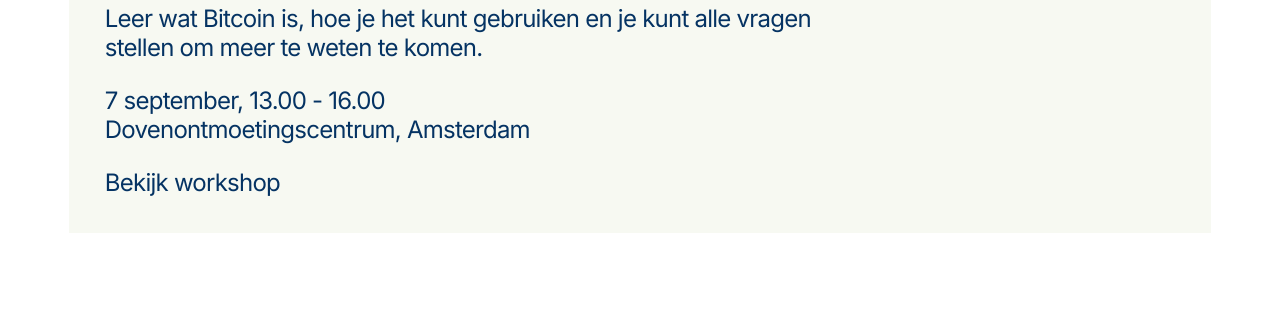
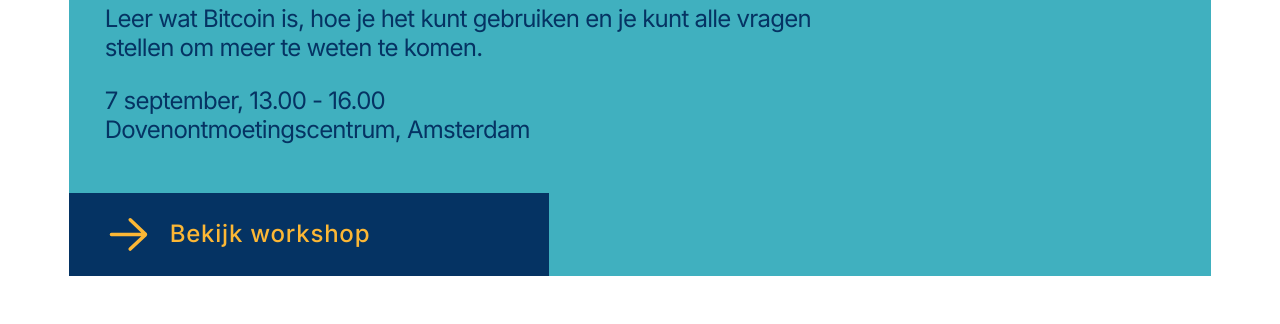
Before and after one commit to 21mln/bitcoinworkshops.nl, a plain HTML site: page workshops/index.html in a window 1280 px wide. Shown: the part 716-1040 px from the top of the page. Before the commit the page ends 997 px from the top, so only its background shows below. Drawn offline with Linux system fonts and the light colour scheme.

Commit message:
refactor: card styling

```diff
--- a/assets/css/main.css
+++ b/assets/css/main.css
@@ -131,7 +131,7 @@ a {
 }
 
 a:hover {
-    color: var(--color-primary);
+    color: var(--color-light);
 }
 
 /* Composition */
@@ -186,7 +186,8 @@ a:hover {
 .card {
     position: relative;
     padding: var(--space-m);
-    background-color: #F7F9F2;
+    padding-bottom: 0;
+    background-color: var(--color-accent);
 }
 
 .card__link {
@@ -201,3 +202,42 @@ a:hover {
     bottom: 0;
     left: 0;
 }
+
+.card__action-container {
+    max-width: 30rem;
+    margin-top: var(--space-l);
+    padding: var(--space-xs);
+    padding-left: var(--space-m);
+    margin-left: calc(var(--space-m) * -1);
+    background-color: var(--color-dark);
+    color: var(--color-primary);
+}
+
+.card a:hover {
+    color: currentColor;
+}
+
+.icon {
+    width: 1em;
+    height: 1em;
+    color: currentColor;
+    font-size: inherit;
+}
+
+.icon--m {
+    font-size: var(--step-3);
+}
+
+.icon-button {
+    display: flex;
+    align-items: center;
+}
+
+.icon-button > :first-child {
+    margin-right: var(--space-xs);
+}
+
+.icon-button > :nth-child(2) {
+    font-weight: 500;
+    letter-spacing: 0.05ch;
+}
--- a/workshops/index.html
+++ b/workshops/index.html
@@ -34,7 +34,12 @@
                 <p>7 september, 13.00 - 16.00<br />
                 Dovenontmoetingscentrum, Amsterdam</p>
                 <!-- <p>Nodig: mobiele telefoon en klein bedrag in bitcoin gekocht via Pocket Bitcoin</p> -->
-                <div>Bekijk workshop</div>
+                <div class="card__action-container">
+                    <div class="icon-button">
+                        <svg class="icon icon--m" xmlns="http://www.w3.org/2000/svg" xmlns:xlink="http://www.w3.org/1999/xlink" viewBox="0 0 20 20"><g fill="none"><path d="M11.265 3.205a.75.75 0 0 0-1.03 1.09l5.239 4.955H2.75a.75.75 0 0 0 0 1.5h12.726l-5.241 4.957a.75.75 0 1 0 1.03 1.09l6.418-6.07a.995.995 0 0 0 .3-.566a.753.753 0 0 0-.002-.329a.995.995 0 0 0-.298-.557l-6.418-6.07z" fill="currentColor"></path></g></svg>
+                        <span>Bekijk workshop</span>
+                    </div>
+                </div>
             </article>
         </main>
     </body>
```
